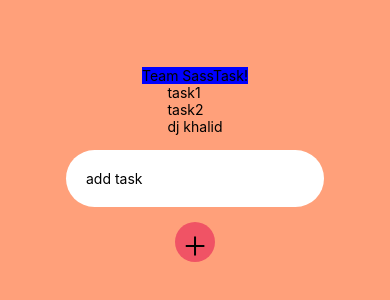
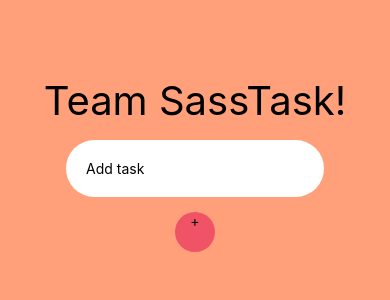
Before and after one commit to day-katy/SassTask, a React Native app: screen / in a window 390 px wide. Shown: the part 248-548 px from the top of the page. Built offline with nearby package versions, Linux system fonts and the light colour scheme.

Commit message:
add multiple tasks, see them

```diff
--- a/App.js
+++ b/App.js
@@ -1,6 +1,6 @@
 
 import React from 'react';
-import TaskScreen from './components/TaskScreen';
+import TaskScreen from './screens/TaskScreen';
 
 
 export default function App() {
--- a/components/TaskScreen.js
+++ b/screens/TaskScreen.js
@@ -1,32 +1,48 @@
-import React from 'react';
+import React, {useState} from 'react';
 import { StatusBar } from 'expo-status-bar';
-import { StyleSheet, Text, View, TextInput, TouchableOpacity } from 'react-native';
-import Task from './Task';
+import { StyleSheet, Text, View, TextInput, TouchableOpacity, KeyboardAvoidingView, Keyboard } from 'react-native';
+import Task from '../components/Task';
 
-const addTask = () => {
 
-}
+
+
 
 const TaskScreen = () => {
+  const [taskItems, setTaskItems] = useState([])
+  const [task, setTask] = useState();
+  const addTask = () => {
+    Keyboard.dismiss();
+    setTaskItems([...taskItems, task])
+    setTask('');
+  }
   return (
     <View style={styles.container}>
       <View>
+
         <Text style={styles.title}>Team SassTask!</Text>
         <StatusBar style="auto" />
       </View>
 
-      <View style={styles.taskList}>
-        <Task text={'task1'} />
-        <Task text={'task2'}/>
-        <Task text={'dj khalid'}/>
+      <View style={styles.taskList}>{
+          taskItems.map((item, index) => {
+            return <Task key = {index} text={item} />
+          })
+        }
       </View>
 
       <View style={styles.addTaskSection}>
         <View style={styles.addTask}>
-        <TextInput placeholder='add task'/>
+        <TextInput placeholder={'Add task'} value={task} onChangeText={text => setTask(text)} />
         </View>
 
-        <TouchableOpacity onPress ={addTask()} style={styles.addTaskButton}>+</TouchableOpacity>
+        <TouchableOpacity onPress ={() => addTask()} style={styles.addTaskButton}>
+          <View>
+            <Text>
+              +
+              </Text>
+            </View>
+          </TouchableOpacity>
+
       </View>
     </View>
   )
@@ -57,6 +73,7 @@
     borderRadius: 60,
     borderColor: 'grey',
     textAlign: 'center',
+    alignItems: 'center',
     height: 40,
     width: 40,
     display: 'flex',
@@ -65,7 +82,7 @@
 
   },
   title: {
-    backgroundColor: 'blue',
+    fontSize: 40,
   }
 });
 
```
